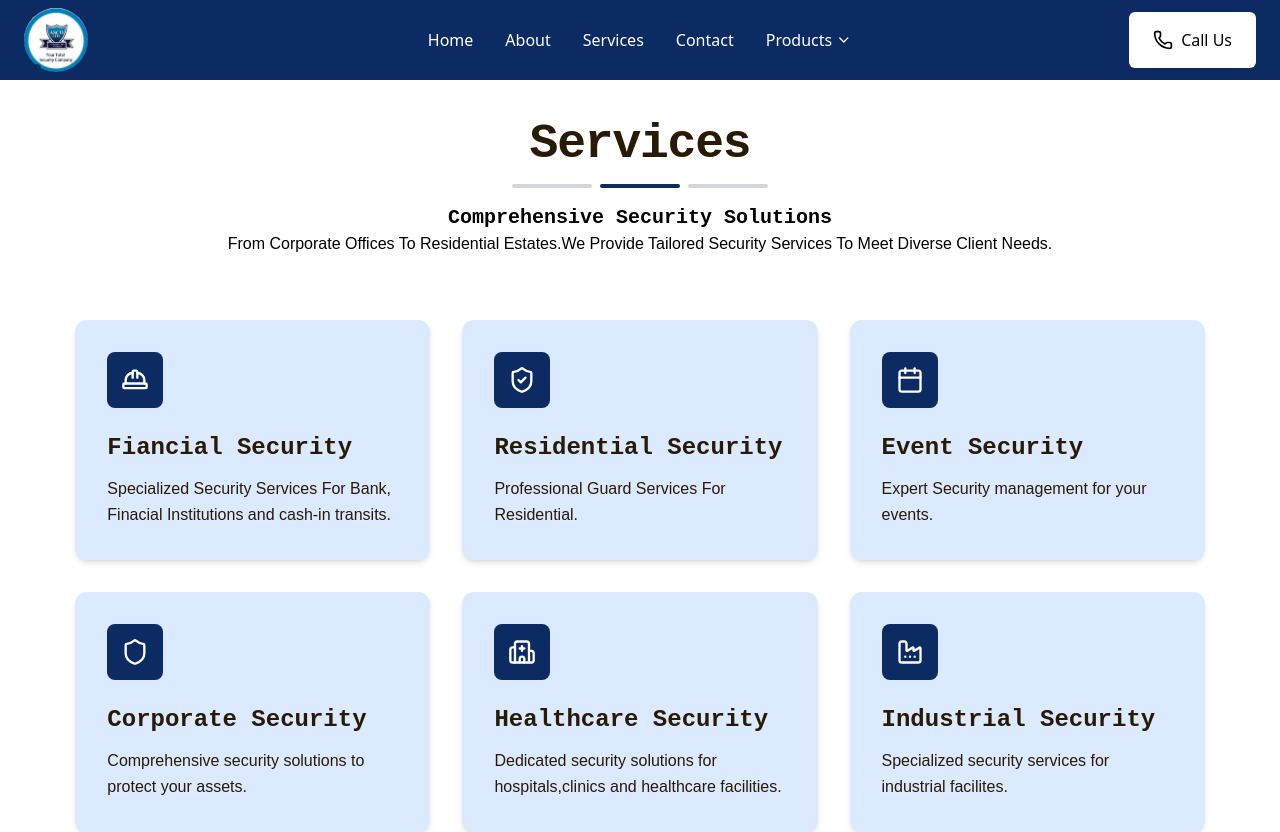
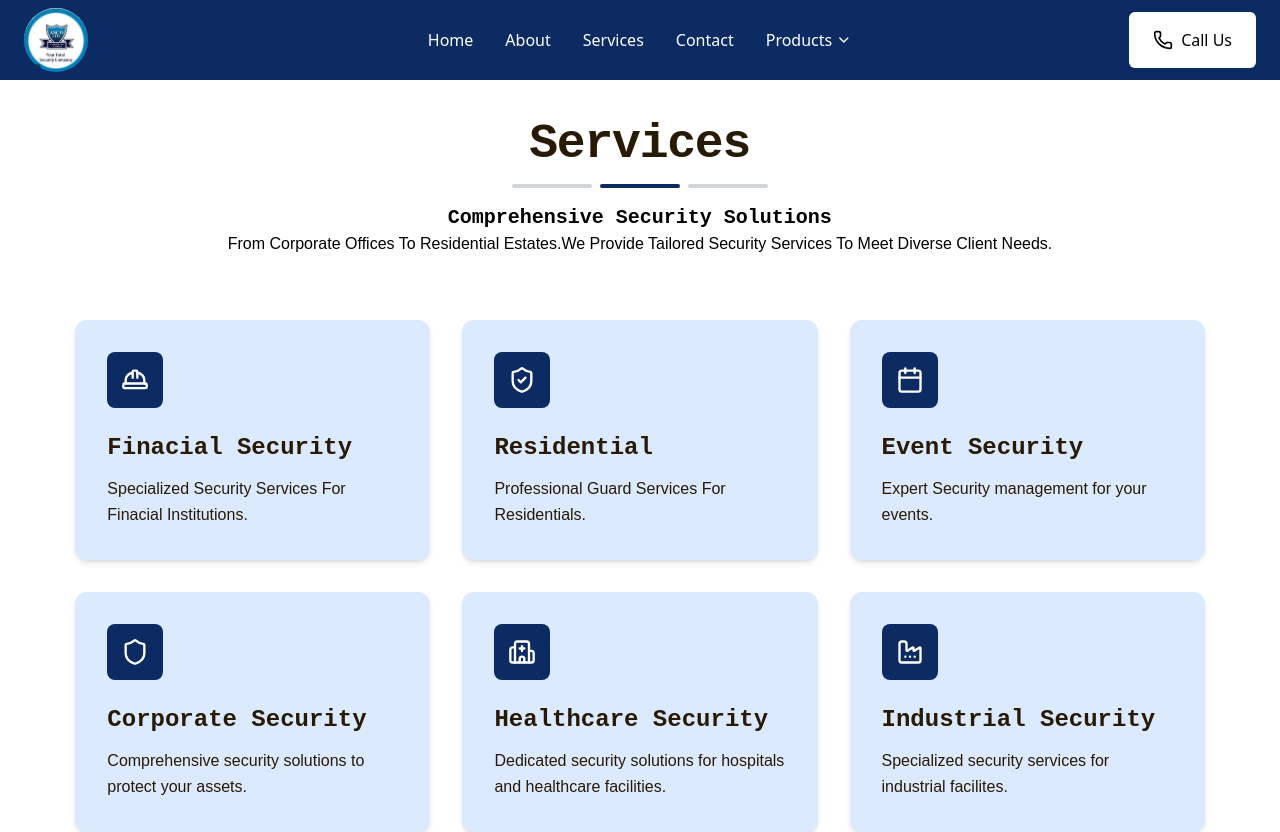
Before and after one commit to enduranceighobue/ASCO, a React (Vite) app: page /service in a window 1280 px wide. Shown: the top 832 px of the page. Built offline with nearby package versions, Linux system fonts and the light colour scheme; a web font is replaced by a local one.

Commit message:
features: update

```diff
--- a/src/components/About.jsx
+++ b/src/components/About.jsx
@@ -9,10 +9,10 @@ const About = () => {
     <section className="container mx-auto px-4 py-20 mt-20">
       {/* Header */}
       <div className="text-center mb-14">
-        <h2 className="text-4xl lg:text-5xl font-bold text-[#0c2b63] tracking-tight">
+        <h2 className="text-4xl lg:text-5xl font-bold animate__animated  animate__backInDown text-[#0c2b63] tracking-tight">
            Ashaka Security Company
         </h2>
-        <h2 className="text-4xl lg:text-5xl font-bold text-[#0c2b63] tracking-tight">
+        <h2 className="text-4xl lg:text-5xl animate__animated  animate__backInDown font-bold text-[#0c2b63] tracking-tight">
           (ASCO) Limited
         </h2>
         <p className="text-gray-600 text-lg mt-3 max-w-2xl mx-auto">
--- a/src/components/Contact.jsx
+++ b/src/components/Contact.jsx
@@ -9,7 +9,7 @@ const Contact = () => {
     <section className="container mx-auto px-4 py-20 mt-20">
       {/* Page Header */}
       <div className="text-center mb-16">
-        <h2 className="text-4xl lg:text-5xl font-extrabold text-[#0c2b63] tracking-tight">
+        <h2 className="text-4xl lg:text-5xl animate__animated  animate__backInDown font-extrabold text-[#0c2b63] tracking-tight">
           Get In Touch With Us
         </h2>
         <p className="text-gray-600 mt-4 text-lg">
--- a/src/components/Products.jsx
+++ b/src/components/Products.jsx
@@ -29,10 +29,10 @@ const Products = () => {
 
       {/* Page Title */}
       <div className="text-center mb-12">
-        <h2 className="text-4xl lg:text-5xl font-extrabold text-[#0c2b63] tracking-tight">
+        <h2 className="text-4xl lg:text-5xl animate__animated  animate__backInDown font-extrabold text-[#0c2b63] tracking-tight">
           Our Products
         </h2>
-        <p className="text-gray-600 mt-2">
+        <p className="text-gray-600 animate__animated  animate__backInDown mt-2">
           Explore Our Range Of High-Quality Electronic Security Products.
         </p>
 
--- a/src/pages/Hero.jsx
+++ b/src/pages/Hero.jsx
@@ -1,5 +1,5 @@
 import React from "react";
-
+import { Link } from "react-router-dom";
 import { ArrowRight } from "lucide-react";
 import heroimg from "../assets/hero.png";
 
@@ -39,19 +39,19 @@ const Hero = () => {
 
           {/* Buttons */}
           <div className="flex flex-col sm:flex-row gap-4 items-start mb-16">
-            <button
+       <Link to=""><button
               onClick={scrollToDemo}
-              className="bg-[#0C2B63] text-white px-8 py-4 hover:bg-blue-100 hover:text-blue-800 transition-all duration-300 font-semibold text-lg flex items-center gap-2 shadow-lg hover:shadow-xl transform hover:-translate-y-1"
+              className="bg-[#0C2B63] text-white cursor-pointer px-8 py-4 hover:bg-blue-100 hover:text-blue-800 transition-all duration-300 font-semibold text-lg flex items-center gap-2 shadow-lg hover:shadow-xl transform hover:-translate-y-1"
             >
               Get A Quote
               <ArrowRight className="h-5 w-5" />
-            </button>
+            </button></Link>
 
-            <button
-              className="text-white hover:text-blue-800 font-semibold text-lg border-2 border-white px-8 py-4 hover:bg-white transition-all duration-300"
+         <Link to="/service"><button
+              className="text-white hover:text-blue-800 cursor-pointer font-semibold text-lg border-2 border-white px-8 py-4 hover:bg-white transition-all duration-300"
             >
               Our Services
-            </button>
+            </button></Link>
           </div>
 
         </div>
--- a/src/pages/Service.jsx
+++ b/src/pages/Service.jsx
@@ -4,13 +4,13 @@ import { HardHat, ShieldCheck, Calendar, Shield, Hospital, Factory } from 'lucid
    const services = [
     {
       icon: HardHat,
-      title: 'Fiancial Security',
-      description: 'Specialized Security Services For Bank, Finacial Institutions and cash-in transits.',
+      title: 'Finacial Security',
+      description: 'Specialized Security Services For Finacial Institutions.',
     },
     {
       icon: ShieldCheck,
-      title: 'Residential Security',
-      description: 'Professional Guard Services For Residential.',
+      title: 'Residential',
+      description: 'Professional Guard Services For Residentials.',
     },
     {
       icon: Calendar,
@@ -25,7 +25,7 @@ import { HardHat, ShieldCheck, Calendar, Shield, Hospital, Factory } from 'lucid
     {
       icon: Hospital,
       title: 'Healthcare Security',
-      description: 'Dedicated security solutions for hospitals,clinics and healthcare facilities.',
+      description: 'Dedicated security solutions for hospitals and healthcare facilities.',
     },
     {
       icon: Factory,
@@ -47,7 +47,7 @@ const Service = () => {
       <section id="services" className="py-12 mt-20 sm:py-16 md:py-10 px-4 sm:px-6 bg-white scroll-mt-20">
       <div className="w-11/12 mx-auto">
        <div className="text-center mb-16">
-          <h2 className="text-4xl lg:text-5xl  font-extrabold text-[#291a06] tracking-tight">
+          <h2 className="text-4xl lg:text-5xl animate__animated  animate__backInDown  font-extrabold text-[#291a06] tracking-tight">
             Services
           </h2>
 
@@ -58,7 +58,7 @@ const Service = () => {
             <div className="w-20 h-1 bg-[#0C2B63] rounded-full"></div>
             <div className="w-20 h-1 bg-gray-300 rounded-full"></div>
           </div>
-          <h3 className='text-xl font-bold '>Comprehensive Security Solutions </h3>
+          <h3 className='text-xl animate__animated  animate__backInDown font-bold '>Comprehensive Security Solutions </h3>
          <p className='text-medium'>
            From Corporate Offices To Residential Estates.We Provide Tailored Security Services To Meet Diverse Client Needs.
          </p>
```
